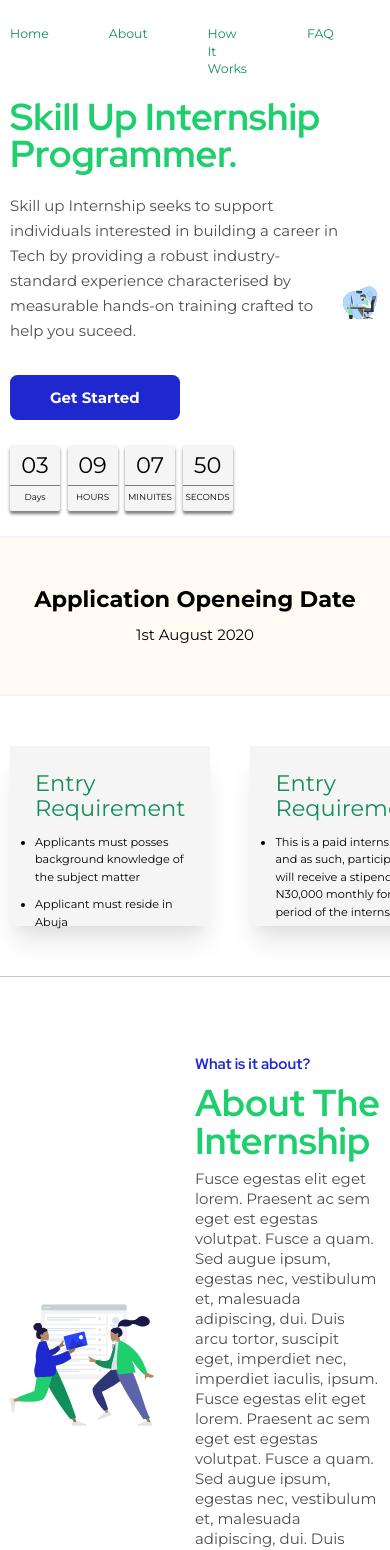
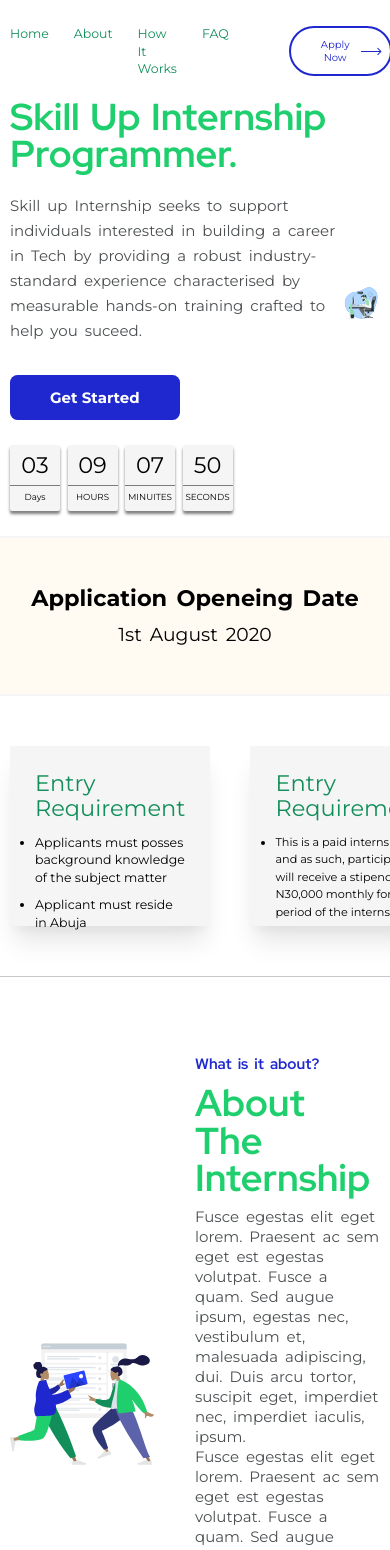
Before and after one commit to Akogwu24/skillup-africa-page, a React (Create React App) app: page / in a window 390 px wide. Shown: the top 1550 px of the page. Built offline with nearby package versions, Linux system fonts and the light colour scheme.

Commit message:
responsiver for tab completed

```diff
--- a/src/App.css
+++ b/src/App.css
@@ -12,6 +12,9 @@ html {
   padding: 1rem 3rem;
   border-radius: 5rem;
   gap: 1rem;
+}
+.text {
+  word-spacing: 0.3rem;
 }
 .calender {
   box-shadow: 0 3px 3px rgba(0, 0, 0, 0.5);
@@ -73,7 +76,10 @@ hr {
   .requirement-container {
     height: 30%;
   }
+  .contact-us {
+    width: 60%;
+  }
 }
 
-@media (max-width: 900px) {
+@media (max-width: 650px) {
 }
--- a/src/components/NavBar.jsx
+++ b/src/components/NavBar.jsx
@@ -6,9 +6,9 @@ import arrow from '../assets/icons/Arrow.svg';
 const NavBar = () => {
   return (
     <div className='nav-bar flex justify-between items-center'>
-      <Logo />
+      <Logo logoContainerStyle='w-60' />
       <div className='flex justify-between items-center gap-24'>
-        <NavLinks ulStyles='flex text-xl gap-24 text-green-dark' />
+        <NavLinks ulStyles='flex text-xl gap-10 lg:gap-24 text-green-dark' />
         <button className='nav-btn'>
           Apply Now <img src={arrow} alt='btn' />
         </button>
--- a/src/components/utils/Button.jsx
+++ b/src/components/utils/Button.jsx
@@ -3,7 +3,7 @@ import React from 'react';
 const Button = ({ btnStyles, children, icon }) => {
   return (
     <button
-      className={`text-white font-semibold bg-blue py-4 text-2xl px-16 rounded-xl mt-5 ${btnStyles}`}
+      className={`text-white font-semibold bg-blue py-4 text-2xl px-16 rounded-xl mt-5 hover:bg-blue-light ${btnStyles}`}
     >
       {children || 'clickme'} {icon ? <img src={icon} alt='icon' /> : ''}
     </button>
--- a/src/components/utils/Logo.jsx
+++ b/src/components/utils/Logo.jsx
@@ -2,9 +2,9 @@ import React from 'react';
 import { Link } from 'react-router-dom';
 import logo from '../../assets/images/logo.svg';
 
-const Logo = () => {
+const Logo = ({ logoContainerStyle }) => {
   return (
-    <Link to='/' className='w-60'>
+    <Link to='/' className={logoContainerStyle}>
       <img className='w-full' src={logo} alt='logo' />
     </Link>
   );
--- a/src/components/utils/Text.jsx
+++ b/src/components/utils/Text.jsx
@@ -11,7 +11,7 @@ const Text = ({
   textContainer,
 }) => {
   return (
-    <div className={textContainer}>
+    <div className={`text ${textContainer}`}>
       <p className={preheaderStyle}>{preHeader}</p>
       <h1 className={headerStyle}>{header}</h1>
       <p className={paragraphStyle}>{firstParagraph}</p>
--- a/src/layout/About.jsx
+++ b/src/layout/About.jsx
@@ -11,7 +11,6 @@ const About = () => {
       </div>
       <div className='w-1/2'>
         <Text
-          textContainer=''
           preHeader='What is it about?'
           preheaderStyle='red-hat-display text-blue text-2xl font-bold'
           header='About The Internship'
--- a/src/layout/ApplicationOpening.jsx
+++ b/src/layout/ApplicationOpening.jsx
@@ -5,7 +5,7 @@ const ApplicationOpening = () => {
   return (
     <div className='application-openeing h-64 flex justify-center items-center text-center border-t-2 border-b-2 border-gray-light'>
       <Text
-        paragraphStyle='text-2xl '
+        paragraphStyle='text-3xl '
         header='Application Openeing Date'
         headerStyle='text-4xl font-bold mb-5'
         firstParagraph='1st August 2020'
--- a/src/layout/Cards.jsx
+++ b/src/layout/Cards.jsx
@@ -10,7 +10,7 @@ const Cards = () => {
         heading='Entry Requirement'
         list1='Applicants must posses background     knowledge of the subject matter'
         list2='Applicant must reside in Abuja'
-        listStyles='list-disc text-lg py-2'
+        listStyles='list-disc text-xl py-2'
       />
       <CardComponent
         cardContainer='bg-gray-light px-10 flex-1 shadow-xl h-72 py-10 '
--- a/src/layout/ContactUs.jsx
+++ b/src/layout/ContactUs.jsx
@@ -14,7 +14,7 @@ const ContactUs = () => {
         />
       </div>
 
-      <div className='flex flex-col space-y-6 px-5 mx-auto w-2/5 mx-auto'>
+      <div className='contact-us flex flex-col space-y-6 px-5 mx-auto w-2/5 mx-auto'>
         <input
           type='text'
           placeholder='Name*'
--- a/src/layout/Footer.jsx
+++ b/src/layout/Footer.jsx
@@ -13,7 +13,7 @@ const Footer = () => {
     <footer className='border-t border-gray-semilight mt-10'>
       <section className='container my-10 flex justify-between items-start'>
         <div className='pl-10'>
-          <Logo />
+          <Logo logoContainerStyle='w-60 block' />
           <div className='flex items-end mt-3'>
             <img src={location} alt='location' className='w-7' />
             <p>In Ac Felis Quis Torrorin Ac Felis Quis</p>
--- a/src/layout/LearningPaths.jsx
+++ b/src/layout/LearningPaths.jsx
@@ -25,7 +25,7 @@ const LearningPaths = () => {
           list1='LEARN HTML'
           list2='LEARN CSS'
           list3='LEARN JAVASCRIPT'
-          listStyles='text-lg py-1 text-gray'
+          listStyles='text-xl py-1 text-gray'
           heading='Frontend Development'
           headingStyles='text-4xl text-green my-4'
         />
@@ -34,7 +34,7 @@ const LearningPaths = () => {
           img={backend}
           list1='LEARN DS AND ALGORITHMS'
           list2='LEARN JAVA PROGRAMMING'
-          listStyles='text-lg py-1 text-gray'
+          listStyles='text-xl py-1 text-gray'
           heading='Backend Development'
           headingStyles='text-4xl text-green my-4'
         />
--- a/tailwind.config.js
+++ b/tailwind.config.js
@@ -17,6 +17,7 @@ module.exports = {
       transparent: 'transparent',
       current: 'currentColor',
       blue: {
+        light: '#5055ba',
         DEFAULT: '#1F28CF',
       },
       green: {
```
